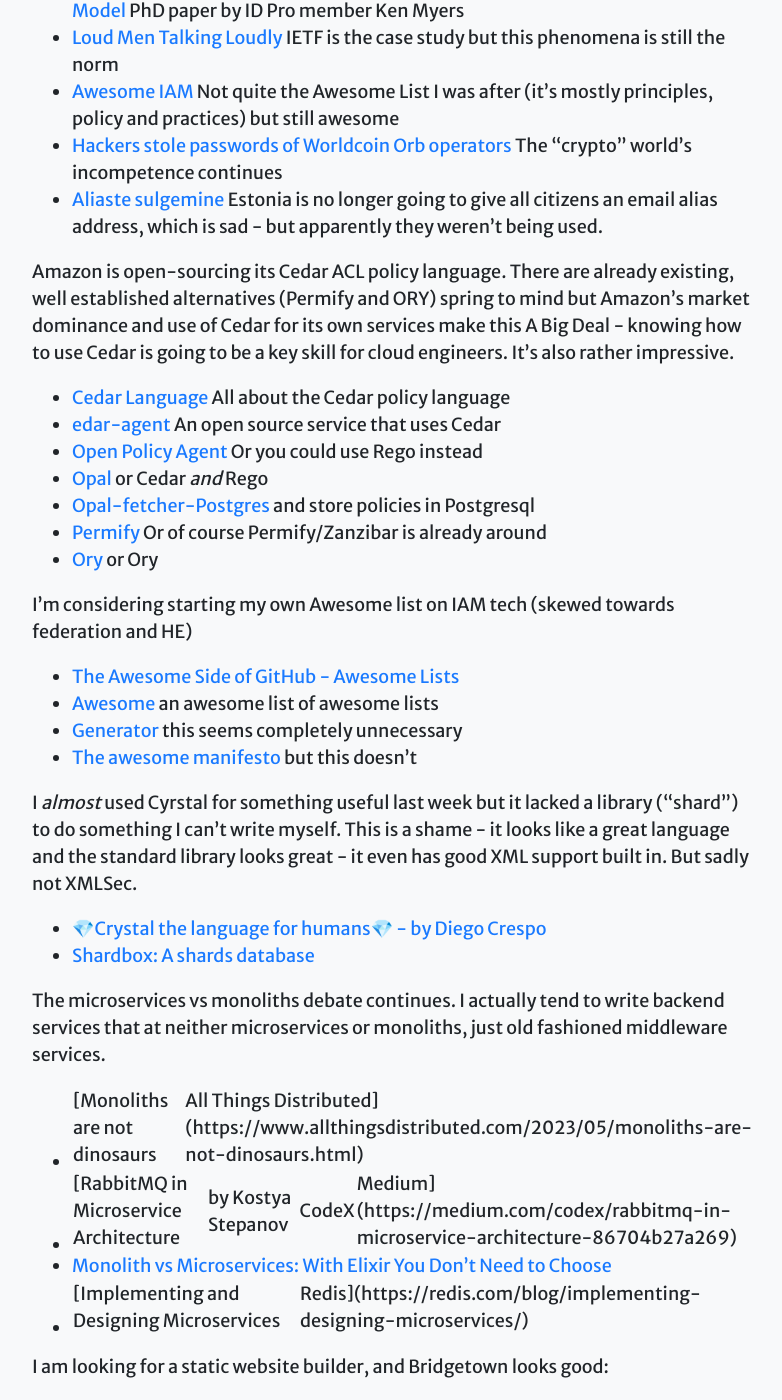
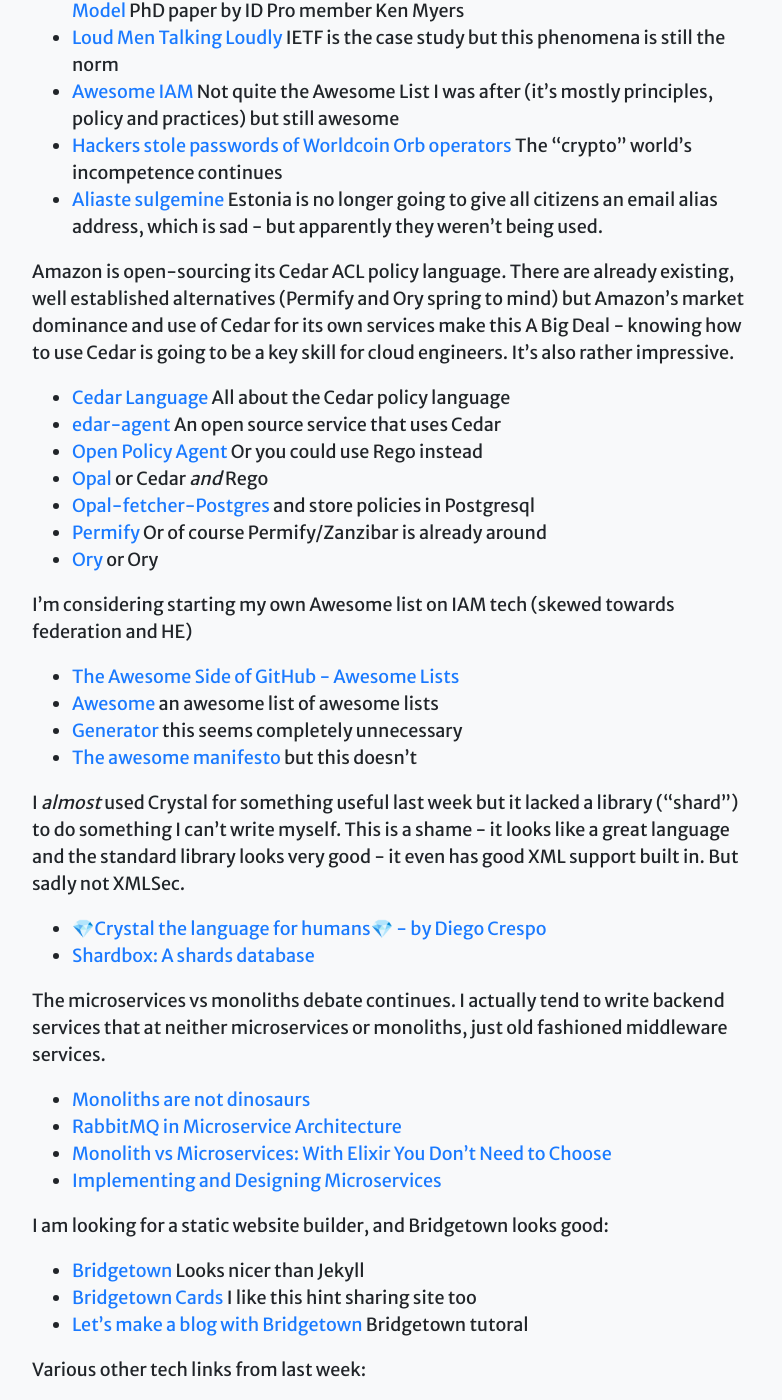
Before and after one commit to Digital-Identity-Labs/digital-identity-labs.github.io, a Jekyll site: the page built from _posts/2023-05-15-com8.markdown, in a window 1280 px wide and 1400 px high, scrolled down 860 px. Shown: the whole window, without its empty margins (246-1028 px from the left). Built offline with Jekyll 4.4.1, drawn with Linux system fonts in a browser that asks for light colours; comment, search, counter and statistics services are not loaded; some of the changed text lies outside the part shown.

Commit message:
Fixes to mangled links and spelling errors

```diff
--- a/_posts/2023-05-15-com8.markdown
+++ b/_posts/2023-05-15-com8.markdown
@@ -20,7 +20,7 @@
 * [Hackers stole passwords of Worldcoin Orb operators](https://techcrunch.com/2023/05/12/hackers-stole-passwords-of-worldcoin-orb-operators) The "crypto" world's incompetence continues
 * [Aliaste sulgemine](https://www.eesti.ee/et/aliaste-sulgemine/aliaste-sulgemine) Estonia is no longer going to give all citizens an email alias address, which is sad - but apparently they weren't being used.
 
-Amazon is open-sourcing its Cedar ACL policy language. There are already existing, well established alternatives (Permify and ORY) spring to mind
+Amazon is open-sourcing its Cedar ACL policy language. There are already existing, well established alternatives (Permify and Ory spring to mind)
   but Amazon's market dominance and use of Cedar for its own services make this A Big Deal - knowing how to use Cedar is going to
  be a key skill for cloud engineers. It's also rather impressive.
 
@@ -39,8 +39,8 @@
 * [Generator](https://github.com/dar5hak/generator-awesome-list) this seems completely unnecessary
 * [The awesome manifesto](https://github.com/sindresorhus/awesome/blob/main/awesome.md) but this doesn't
 
-I *almost* used Cyrstal for something useful last week but it lacked a library ("shard") to do something I can't write myself.
- This is a shame - it looks like a great language and the standard library looks great - it even has good XML support built in.
+I *almost* used Crystal for something useful last week but it lacked a library ("shard") to do something I can't write myself.
+ This is a shame - it looks like a great language and the standard library looks very good - it even has good XML support built in.
  But sadly not XMLSec.
 
 * [💎Crystal the language for humans💎 - by Diego Crespo](https://www.deusinmachina.net/p/a-look-at-the-crystal-programming)
@@ -49,16 +49,16 @@
 The microservices vs monoliths debate continues. I actually tend to write backend services that at neither microservices or monoliths, just
   old fashioned middleware services.
 
-* [Monoliths are not dinosaurs | All Things Distributed](https://www.allthingsdistributed.com/2023/05/monoliths-are-not-dinosaurs.html)
-* [RabbitMQ in Microservice Architecture | by Kostya Stepanov | CodeX | Medium](https://medium.com/codex/rabbitmq-in-microservice-architecture-86704b27a269)
+* [Monoliths are not dinosaurs](https://www.allthingsdistributed.com/2023/05/monoliths-are-not-dinosaurs.html)
+* [RabbitMQ in Microservice Architecture](https://medium.com/codex/rabbitmq-in-microservice-architecture-86704b27a269)
 * [Monolith vs Microservices: With Elixir You Don't Need to Choose](https://lakret.net/blog/2023-05-08-elixir-vs-microservices)
-* [Implementing and Designing Microservices | Redis](https://redis.com/blog/implementing-designing-microservices/)
+* [Implementing and Designing Microservices](https://redis.com/blog/implementing-designing-microservices/)
 
 I am looking for a static website builder, and Bridgetown looks good:
 
-* [Bridgetown Cards: Share what you know. Build what you learn.](https://bridgetown.cards/)
-* [Bridgetown: Next-Generation Progressive Site Generator](https://www.bridgetownrb.com/)
-* [Let's make a blog with Bridgetown | Hanami Mastery](https://hanamimastery.com/episodes/44-bridgetown)
+* [Bridgetown](https://www.bridgetownrb.com/) Looks nicer than Jekyll
+* [Bridgetown Cards](https://bridgetown.cards/) I like this hint sharing site too
+* [Let's make a blog with Bridgetown](https://hanamimastery.com/episodes/44-bridgetown) Bridgetown tutoral
 
 Various other tech links from last week:
 
```
